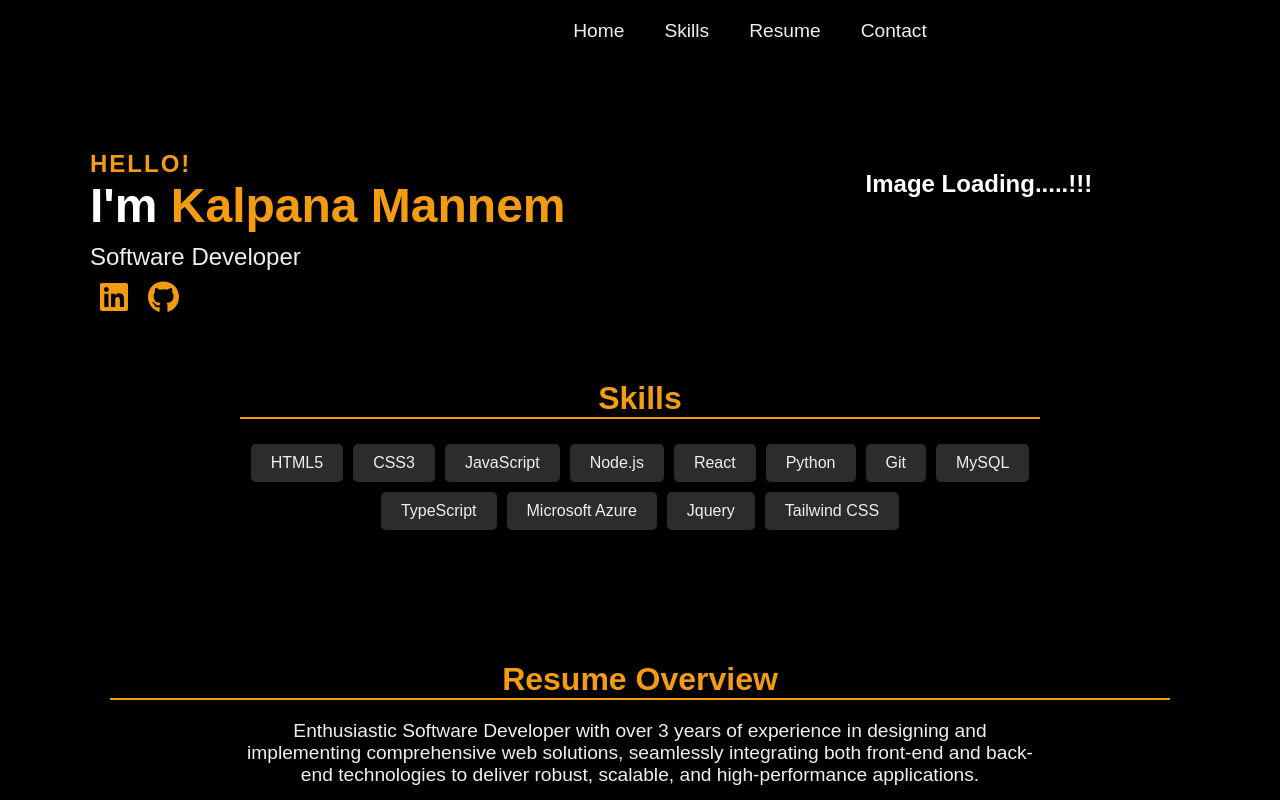
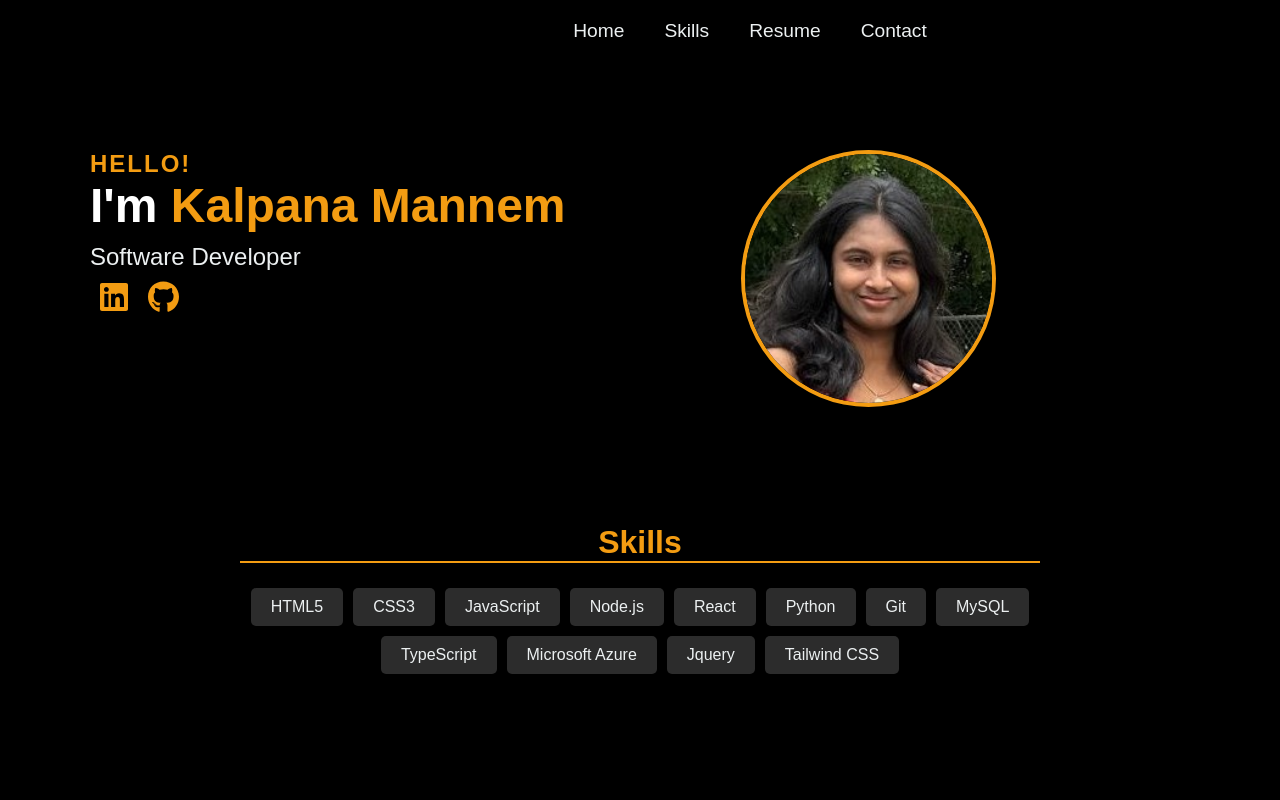
Before and after one commit to KalpanaMannem/Portfolio, a React (Create React App) app: page / in a window 1280 px wide. Shown: the top 800 px of the page. Built offline with nearby package versions, Linux system fonts and the light colour scheme.

Commit message:
Updated profile pic

```diff
--- a/src/App.css
+++ b/src/App.css
@@ -12,8 +12,19 @@ body {
 
 .profile-pic {
   position: relative;
-  left: 200px;
+  left: 75px;
   padding: 50px;
+  display: flex;
+  flex-direction: column;
+  align-items: center;
+}
+
+.profile-pic img {
+  border-radius: 50%;
+  width: 247px;
+  height: 249px;
+  object-fit: cover;
+  border: 4px solid #f39c12;
 }
 
 .header {
--- a/src/Components/Hero.js
+++ b/src/Components/Hero.js
@@ -1,7 +1,8 @@
 import React from "react";
 import { FontAwesomeIcon } from "@fortawesome/react-fontawesome";
 import { faLinkedin, faGithub } from "@fortawesome/free-brands-svg-icons";
-import profilepic from "./Profilepic.jpeg"
+import profilepic from "./image.jpeg";
+
 const Hero = () => (
   <section className="hero" id="home">
     <div className="intro">
@@ -28,8 +29,7 @@ const Hero = () => (
       </div>
     </div>
     <div className="profile-pic">
-      {/* <img src={profilepic} alt="Kalpana M" /> */}
-      <h1>Image Loading.....!!!</h1>
+      <img src={profilepic} alt="Kalpana M" />
     </div>
   </section>
 );
```
Also changed, not shown: src/Components/Summary.js (deleted, +0 -13 lines), src/Components/Profilepic.jpeg (deleted), src/Components/image.jpeg (added).
